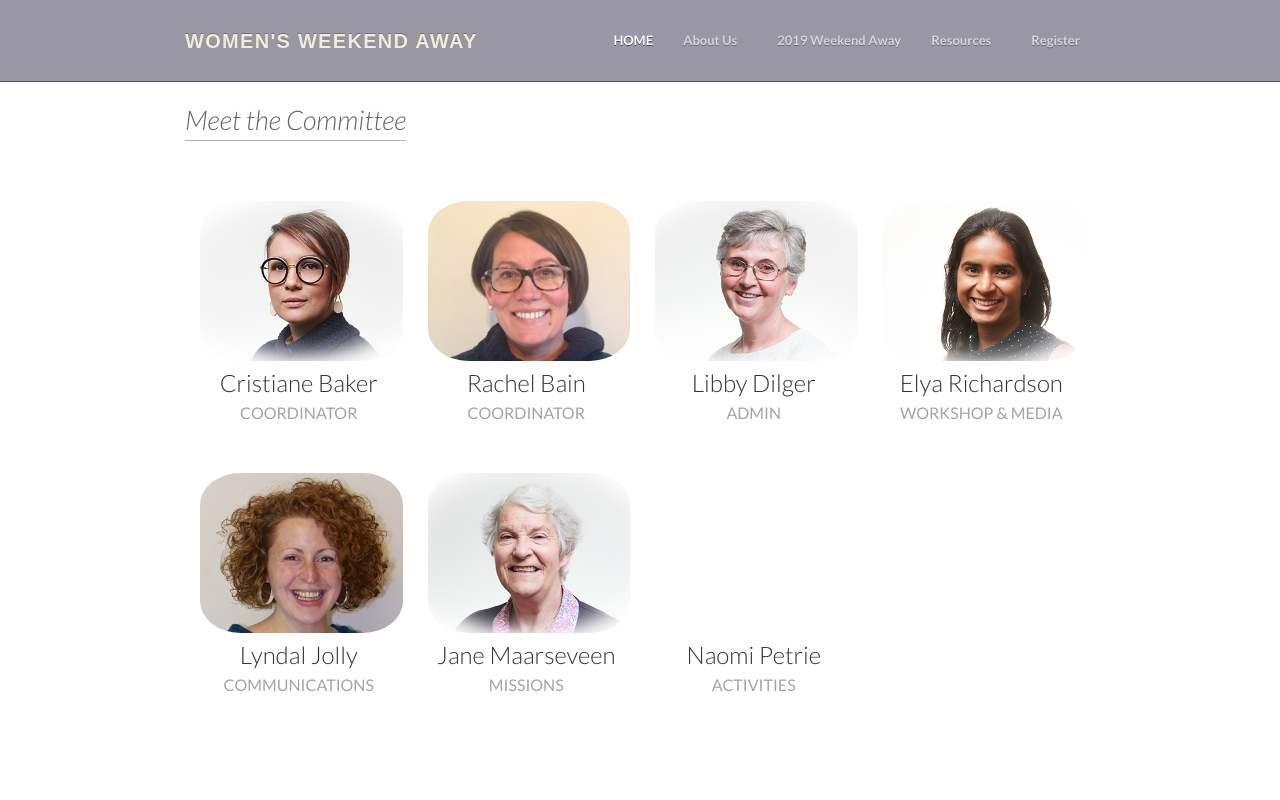
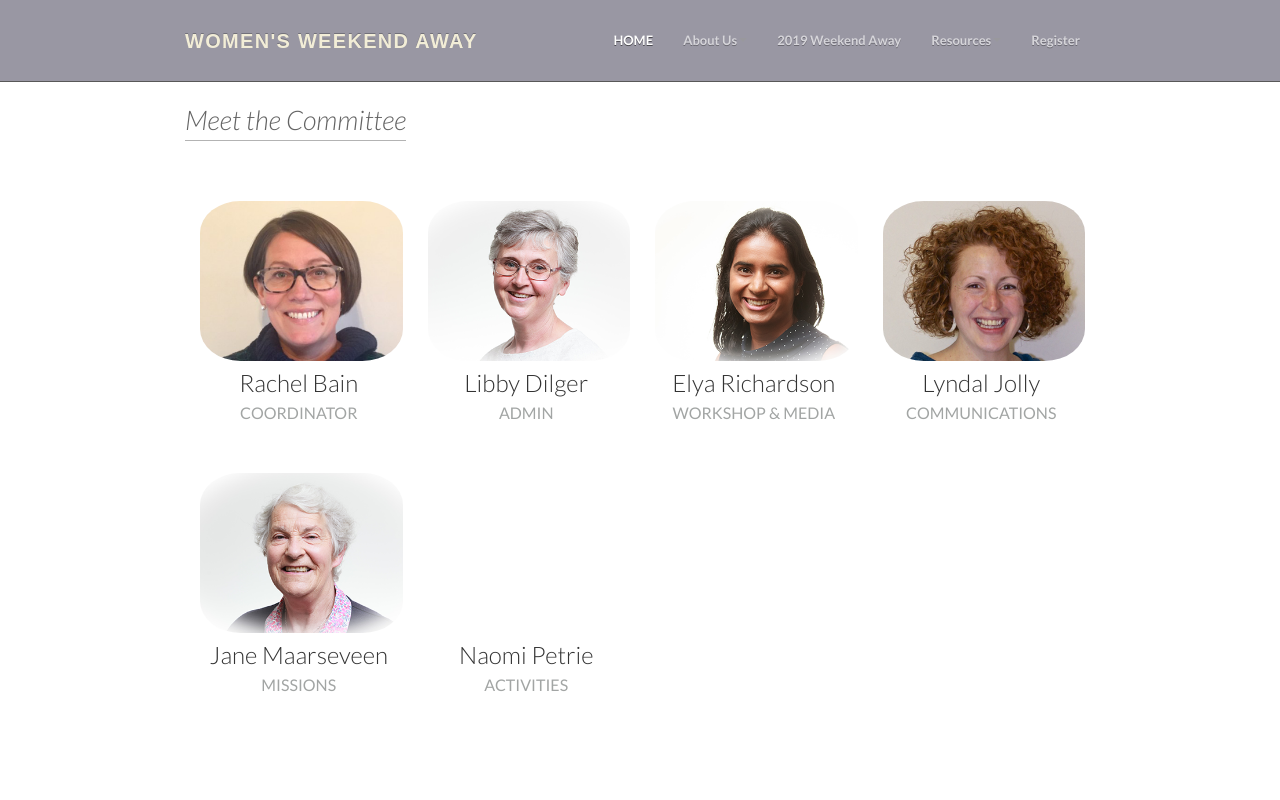
Before and after one commit to NewFrontDoor/wwa.ministry.net.au, a React (Create React App) app: page /Committee in a window 1280 px wide. Shown: the top 800 px of the page. Built offline with nearby package versions, Linux system fonts and the light colour scheme.

Commit message:
Update committee

```diff
--- a/src/components/pages/AboutUs/MeetTheCommittee.js
+++ b/src/components/pages/AboutUs/MeetTheCommittee.js
@@ -2,7 +2,6 @@
 import React from 'react';
 import Person from '../../models/Person';
 
-import Cristiane from '../../../assets/img/Baker,Cristiane.png';
 import Rachel from '../../../assets/img/Bain,Rachel.png';
 import Libby from '../../../assets/img/Dilger,Libby.png';
 import Elya from '../../../assets/img/Richardson,Elya.png';
@@ -19,14 +18,13 @@ export default () => (
         </div>
 
         <div className="text-center">
-    <Person name="Cristiane Baker" title="Coordinator" image={Cristiane} />
             <Person name="Rachel Bain" title="Coordinator" image={Rachel} />
             <Person name="Libby Dilger" title="Admin" image={Libby} />
             <Person name="Elya Richardson" title="Workshop & Media" image={Elya} />
 
             <Person name="Lyndal Jolly" title="Communications" image={Lyndal} />
             <Person name="Jane Maarseveen" title="Missions" image={Jane} />
-    <Person name="Naomi Petrie" title="Activities" image={Blank}/>
+            <Person name="Naomi Petrie" title="Activities" image={Blank} />
 
 
         </div>
```
Also changed, not shown: src/assets/img/Baker,Cristiane.png (deleted). Lines whose indentation alone changed are shown as unchanged.
